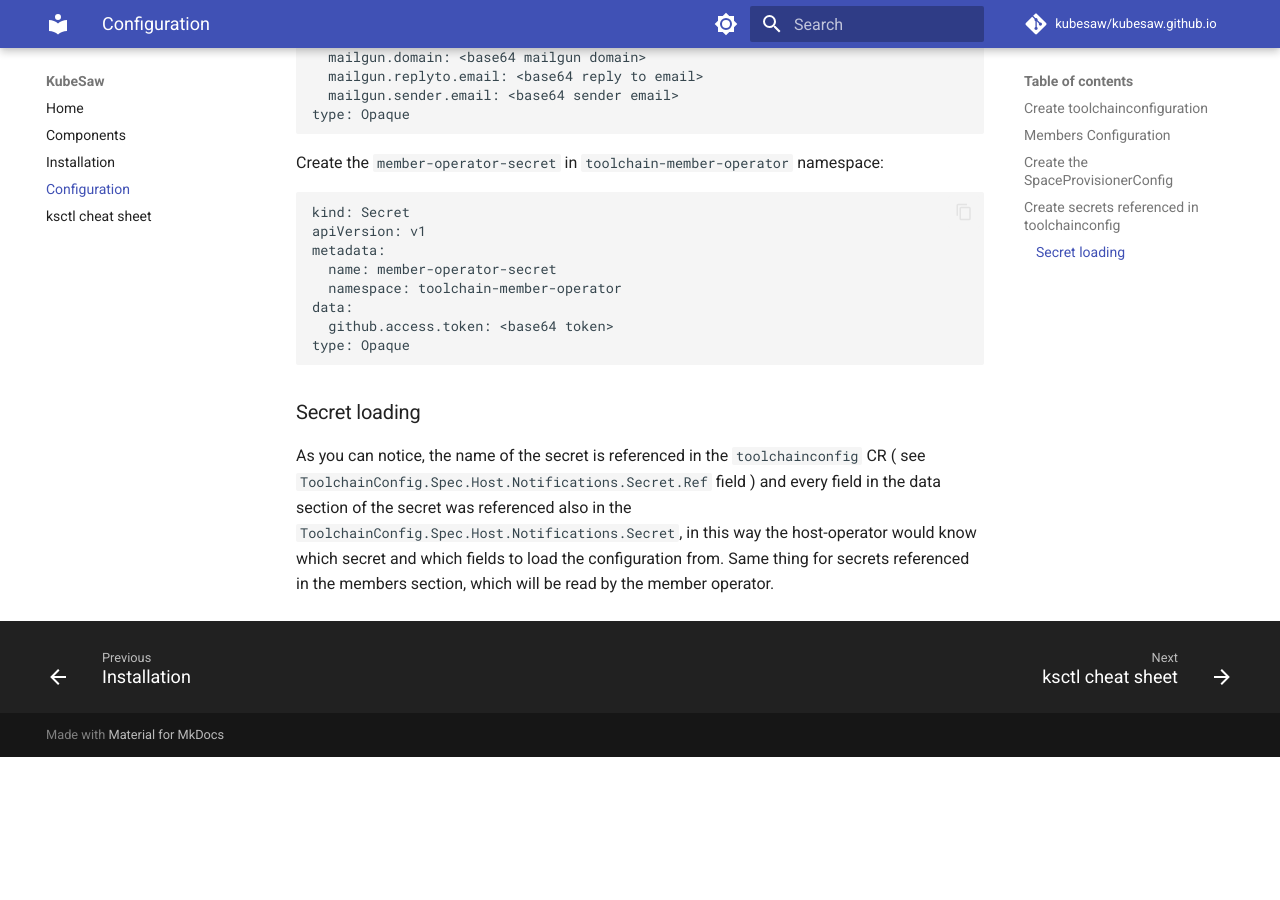
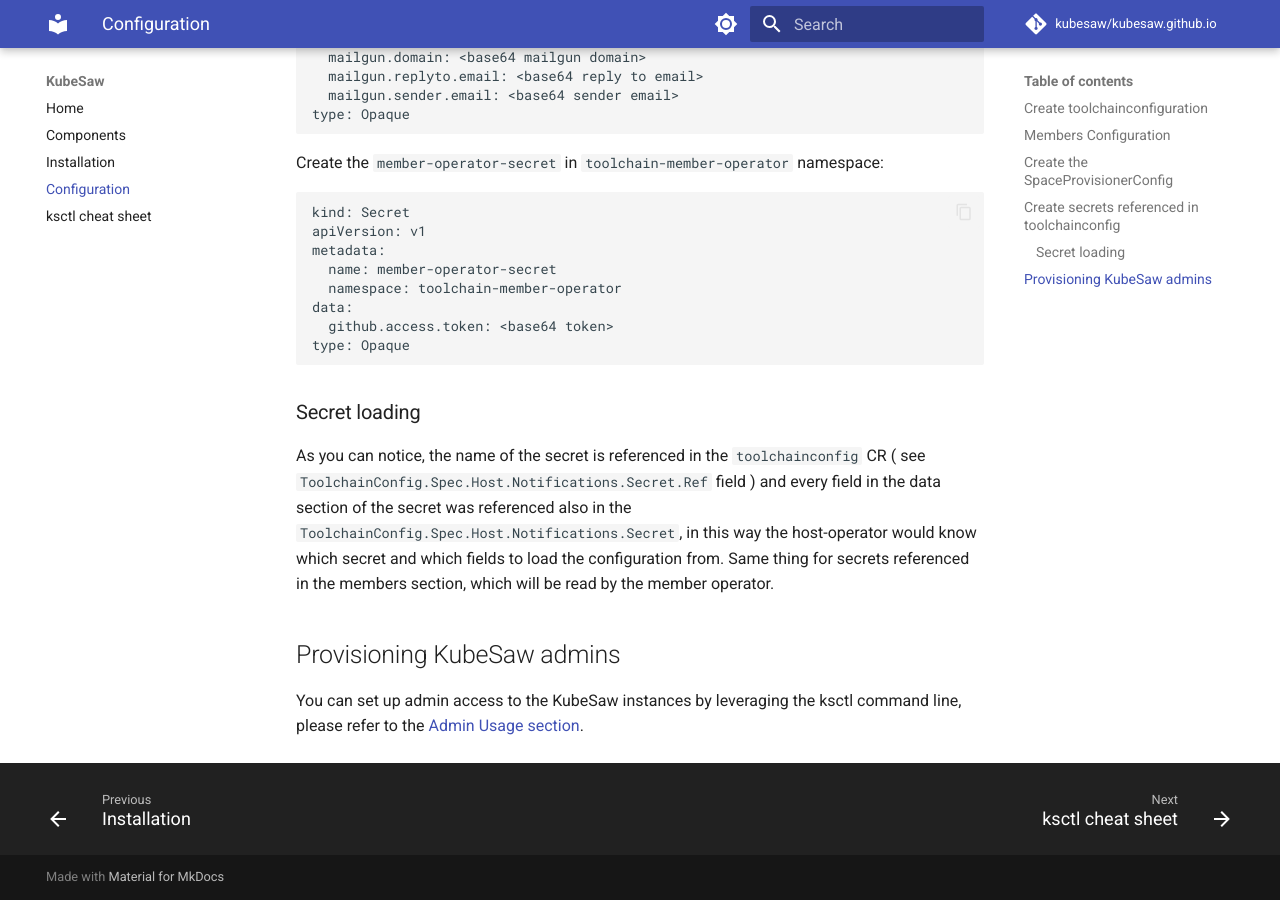
Before and after one commit to mfrancisc/kubesaw.github.io, an MkDocs documentation site: the page built from docs/how-to-configure.md, in a window 1280 px wide and 900 px high, scrolled down 2726 px. Built offline with MkDocs 1.6.1 and Material for MkDocs 9.7.7, drawn with Linux system fonts in a browser that asks for light colours; comment, search, counter and statistics services are not loaded; before the commit the page ends 3483 px from its top, so only the background shows below that.

Commit message:
add provisioning admin users section

```diff
--- a/docs/how-to-configure.md
+++ b/docs/how-to-configure.md
@@ -140,3 +140,6 @@
 ### Secret loading
 
 As you can notice, the name of the secret is referenced in the `toolchainconfig` CR ( see `ToolchainConfig.Spec.Host.Notifications.Secret.Ref` field ) and every field in the data section of the secret was referenced also in the `ToolchainConfig.Spec.Host.Notifications.Secret`, in this way the host-operator would know which secret and which fields to load the configuration from. Same thing for secrets referenced in the members section, which will be read by the member operator.
+
+## Provisioning KubeSaw admins
+You can set up admin access to the KubeSaw instances by leveraging the ksctl command line, please refer to the [Admin Usage section](ksctl-cheat-sheet.md#admin-usage).
```
